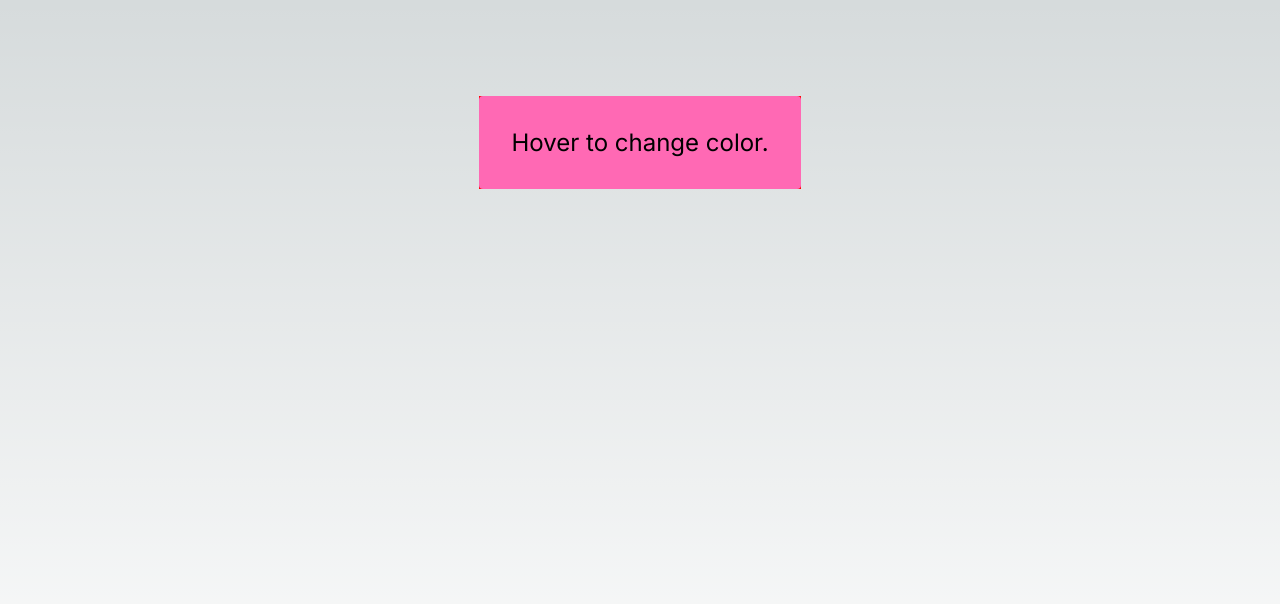
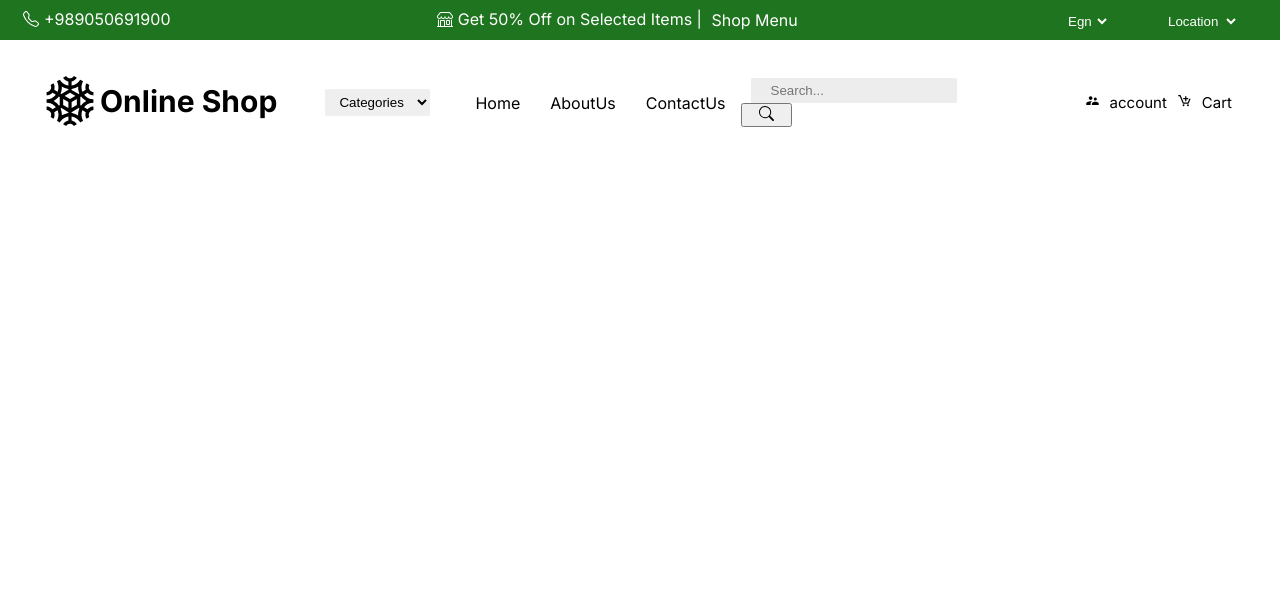
Before and after one commit to MH-Mangelian/Online-Shop, a Next.js app in the folder online-shop/: page / in a window 1280 px wide. Shown: the top 604 px of the page. Built offline with nearby package versions, Linux system fonts and the light colour scheme.

Commit message:
header make

```diff
--- a/online-shop/package.json
+++ b/online-shop/package.json
@@ -16,6 +16,7 @@
     "eslint-config-next": "13.4.1",
     "next": "13.4.1",
     "react": "18.2.0",
-    "react-dom": "18.2.0"
+    "react-dom": "18.2.0",
+    "react-icons": "^4.8.0"
   }
 }
--- a/online-shop/src/app/globals.css
+++ b/online-shop/src/app/globals.css
@@ -40,7 +40,7 @@
   --card-border-rgb: 131, 134, 135;
 }
 
-@media (prefers-color-scheme: dark) {
+/* @media (prefers-color-scheme: dark) {
   :root {
     --foreground-rgb: 255, 255, 255;
     --background-start-rgb: 0, 0, 0;
@@ -71,7 +71,7 @@
     --card-rgb: 100, 100, 100;
     --card-border-rgb: 200, 200, 200;
   }
-}
+} */
 
 * {
   box-sizing: border-box;
@@ -81,11 +81,14 @@
 
 html,
 body {
+  /* ------text white start =! dark mode ------- */
+  color: white;
+
   max-width: 100vw;
   overflow-x: hidden;
 }
 
-body {
+/* body {
   color: rgb(var(--foreground-rgb));
   background: linear-gradient(
       to bottom,
@@ -93,15 +96,15 @@ body {
       rgb(var(--background-end-rgb))
     )
     rgb(var(--background-start-rgb));
-}
+} */
 
 a {
   color: inherit;
   text-decoration: none;
 }
 
-@media (prefers-color-scheme: dark) {
+/* @media (prefers-color-scheme: dark) {
   html {
     color-scheme: dark;
   }
-}
+} */
--- a/online-shop/src/app/page.js
+++ b/online-shop/src/app/page.js
@@ -1,13 +1,15 @@
 import Image from 'next/image'
 import styles from './page.module.css'
-import Navbar from '@/components/Navbar'
+import NavTopGreen from '@/components/NavTopGreen'
+import Header from '@/components/Header'
 //----------------------------------------------------------------
 
 
 export default function Home() {
   return (
-    <main className={styles.main}>
-      <Navbar/>
+    <main className="">
+      <NavTopGreen/>
+      <Header/>
     </main>
   )
 }
--- a/online-shop/src/app/page.module.css
+++ b/online-shop/src/app/page.module.css
@@ -227,3 +227,15 @@
     transform: rotate(0deg);
   }
 }
+
+
+
+
+
+
+
+.test
+{
+  font-weight: 600;
+
+}
--- /dev/null
+++ b/online-shop/src/components/Header.jsx
@@ -0,0 +1,194 @@
+'use client';
+/** @jsxRuntime classic */
+/** @jsx jsx */
+import { css ,jsx} from '@emotion/react';
+
+import Link from 'next/link';
+// icons import
+import {SiPicardsurgeles} from "react-icons/si";
+import {BsSearch} from "react-icons/bs";
+import {MdSupervisorAccount} from "react-icons/md";
+import {BiCartAdd} from "react-icons/bi";
+
+const Header = () => {
+  return (
+    <header css={css`
+    display: flex;
+    justify-content: space-between;
+    align-items: center;
+    margin-top: 30px;
+    margin-left : auto;
+    margin-right: auto;
+    width: 95vw;
+    padding: 20px 5px
+    background-color: red;
+    @media (max-width: 768px) {
+      top : 0px;
+
+    }
+    `}>
+      {/* -------------left icon&text side ------------------------------ */}
+      <div css={css`
+        padding: 3px;
+        margin-left: 10px;
+        font-size: ;
+        border-radius: 4px;
+        &hover{
+          color: darkred;
+        }
+      `}>
+        <div css={css`
+          display: inline-flex;
+          align-items: center;
+          `}>
+          <SiPicardsurgeles css={css`
+          width: 50px;
+          height: 50px;
+          color: black;
+          `}/>
+          <p css={css`
+          padding-left:5px;
+          font-size: 30px;
+          font-weight: bold;
+          color: black;
+
+          `}>Online Shop</p>
+
+        </div>
+      </div>
+
+      {/* -------------center icon side ------------------------------ */}
+      <div
+          css={css`
+            padding: 3px;
+            margin-left: 10px;
+            font-size: ;
+            border-radius: 4px;
+            &hover{
+              color: darkred;
+            }
+          `}
+        >
+          <div css={css`
+          display: inline-flex;
+          align-items: center;
+          cursor: pointer;
+          padding-right: 3px;
+          `}>
+            <div css={css`
+            width:100px;`}>
+              <select name="Categories" id="1" css={css`
+              border: none;
+              color: black;
+              padding: 5px 10px;
+              margin-right:10px;
+              border-radius: 5%;
+              `}>
+                <option value="1">Categories</option>
+                <option value="2">1</option>
+                <option value="3">2</option>
+                <option value="4">3</option>
+                <option value="5">4</option>
+              </select>
+            </div>
+
+            <div css={css`
+              display: inline-flex;
+              align-items: center;
+              cursor: pointer;
+              padding: 5px 20px;
+              margin: 0 15px;
+              color:black;
+            `}>
+              <Link href="" css={css`
+              margin: 0 15px;
+              `}>
+                Home
+              </Link>
+
+              <Link href="" css={css`
+              margin: 0 15px;
+              `}>
+                AboutUs
+              </Link>
+
+              <Link href="" css={css`
+              margin: 0 15px;
+              `}>
+                ContactUs</Link>
+
+              {/* -------------Search------------- */}
+              <form css={css`
+              `}>
+                <input css={css`
+                  border: none;
+                  color: black;
+                  padding: 5px 20px;
+                  margin:0 10px;
+                  border-radius: 2%;
+                  width: 80%;
+                  background-color: hsl(0, 0%, 93%);`}
+                  type="search"
+                  placeholder='Search...'
+                />
+                <button css={css`
+                    float: left;
+                    width: 20%;
+                    padding: 1px;
+                    color: white;
+                    cursor: pointer;`
+                  }>
+                  <BsSearch css={css`
+                    display: inline-block;
+                    color: black;
+                    width: 15px;
+                    height: 15px;
+                    `}/>
+
+                </button>
+
+              </form>
+            </div>
+
+        </div>
+      </div>
+
+      {/* -------------right icon side ------------------------------ */}
+
+        <div css={css`
+              padding: 3px;
+              margin-left: 10px;
+              font-size: 15px;
+              border-radius: 4px;
+              color: black;
+              &hover{
+                color: darkred;
+              }
+            `}>
+              <div css={css`
+                display: inline-flex;
+                align-items: center;
+                cursor: pointer;
+                padding-right: 3px;`
+              }>
+                <div>
+                  <MdSupervisorAccount/>
+                  <Link href="" css={css`
+                  margin: 0 10px;
+                  `}>account</Link>
+                </div>
+                <div>
+                  <BiCartAdd/>
+                  <Link href="" css={css`
+                  margin: 0 10px;
+                  `}>Cart</Link>
+                </div>
+
+              </div>
+            </div>
+
+    </header>
+  )
+}
+
+export default Header
--- /dev/null
+++ b/online-shop/src/components/NavTopGreen.jsx
@@ -0,0 +1,118 @@
+'use client';
+/** @jsxRuntime classic */
+/** @jsx jsx */
+import { css ,jsx} from '@emotion/react';
+
+//import Icons
+import {BsTelephone ,BsShop} from 'react-icons/bs'
+
+const NavTopGreen = () => {
+  return (
+    <nav css={css`width: 100vw;
+    height: 40px;
+    background: hsl(120, 58%, 29%);
+    display: flex;
+    align-items: center;
+    justify-content: space-between;
+    padding: 10px;
+    top: 0;
+    @media (max-width: 768px) {
+      visibility: hidden;
+
+    }`}>
+        {/* -------------------------Left side------------------------ */}
+        <div
+          css={css`
+            padding: 3px;
+            margin-left: 10px;
+            font-size: ;
+            border-radius: 4px;
+            &hover{
+              color: darkred;
+            }
+          `}
+        >
+          <div css={css`
+          display: inline-flex;
+          align-items: center;
+          cursor: pointer;
+          `}>
+            <BsTelephone/><p css={css`
+            padding: 0.5px 0px 0px 5px ;`}>+989050691900</p>
+          </div>
+        </div>
+        {/* ---------------------------center side -------------------- */}
+        <div css={css`
+            padding: 3px;
+            margin-left: 10px;
+            font-size: ;
+            border-radius: 4px;
+          `}>
+              <div css={css`
+          display: inline-flex;
+          align-items: center;
+          `}>
+            <BsShop/><p css={css`
+            padding: 0.5px 0px 0px 5px ;
+            cursor: pointer;
+            &hover{
+              color: darkred;
+            }`}>Get 50% Off on Selected Items | <span css={css`
+            padding: 0.5px 0px 0px 5px ;
+            cursor: pointer;
+            &hover{
+              color: hsl(0, 84%, 58%);
+            }`}>Shop Menu</span></p>
+          </div>
+        </div>
+        {/* ----------------------- Right side ------------------------------ */}
+        <div
+          css={css`
+            padding: 3px;
+            margin-left: 10px;
+            font-size: ;
+            border-radius: 4px;
+            &hover{
+              color: darkred;
+            }
+          `}
+        >
+          <div css={css`
+          display: inline-flex;
+          align-items: center;
+          cursor: pointer;
+          padding-right: 3px;
+          `}>
+            <div css={css`
+            width:100px;`}>
+              <select name="Egn" id="1" css={css`
+              background: hsl(120, 58%, 29%);
+              border: none;
+              color: white;`}>
+                <option value="1">Egn</option>
+                <option value="2">Abc</option>
+                <option value="3">Ggh</option>
+                <option value="4">Opa</option>
+                <option value="5">Xml</option>
+              </select>
+            </div>
+            <div css={css`
+            width:100px;`}>
+              <select name="Location" id="1" css={css`
+              background: hsl(120, 58%, 29%);
+              border: none;
+              color: white;`}>
+                <option value="1">Location</option>
+                <option value="2">USA</option>
+                <option value="3">IRAN</option>
+                <option value="4">Germany</option>
+                <option value="5">Spain</option>
+              </select>
+            </div>
+          </div>
+        </div>
+  </nav>
+  )
+}
+
+export default NavTopGreen
--- a/online-shop/src/components/Navbar.jsx
+++ /dev/null
@@ -1,34 +0,0 @@
-'use client';
-/** @jsxRuntime classic */
-/** @jsx jsx */
-import { css ,jsx} from '@emotion/react';
-
-const buttonStyle = css({
-  boxSizing: 'border-box',
-  width: 300,
-  height: 200,
-})
-
-const Navbar = () => {
-  return (
-    <nav css={css`
-    background-color: red ;
-    wih`}>
-        <div
-          css={css`
-            padding: 32px;
-            background-color: hotpink;
-            font-size: 24px;
-            border-radius: 4px;
-            &:hover {
-              color: red;
-            }
-          `}
-        >
-          Hover to change color.
-        </div>
-  </nav>
-  )
-}
-
-export default Navbar
```
Also changed, not shown: 1 other file (tests, documents, lock files or other folders).
